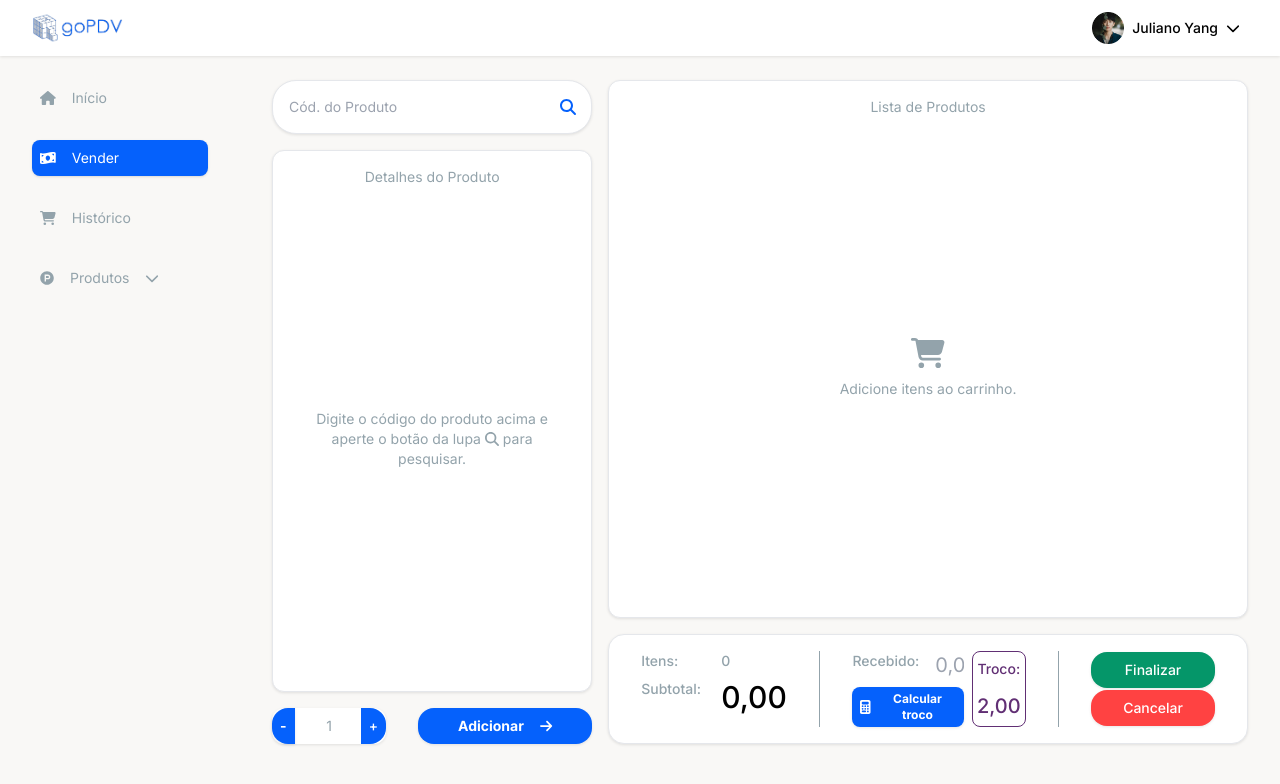
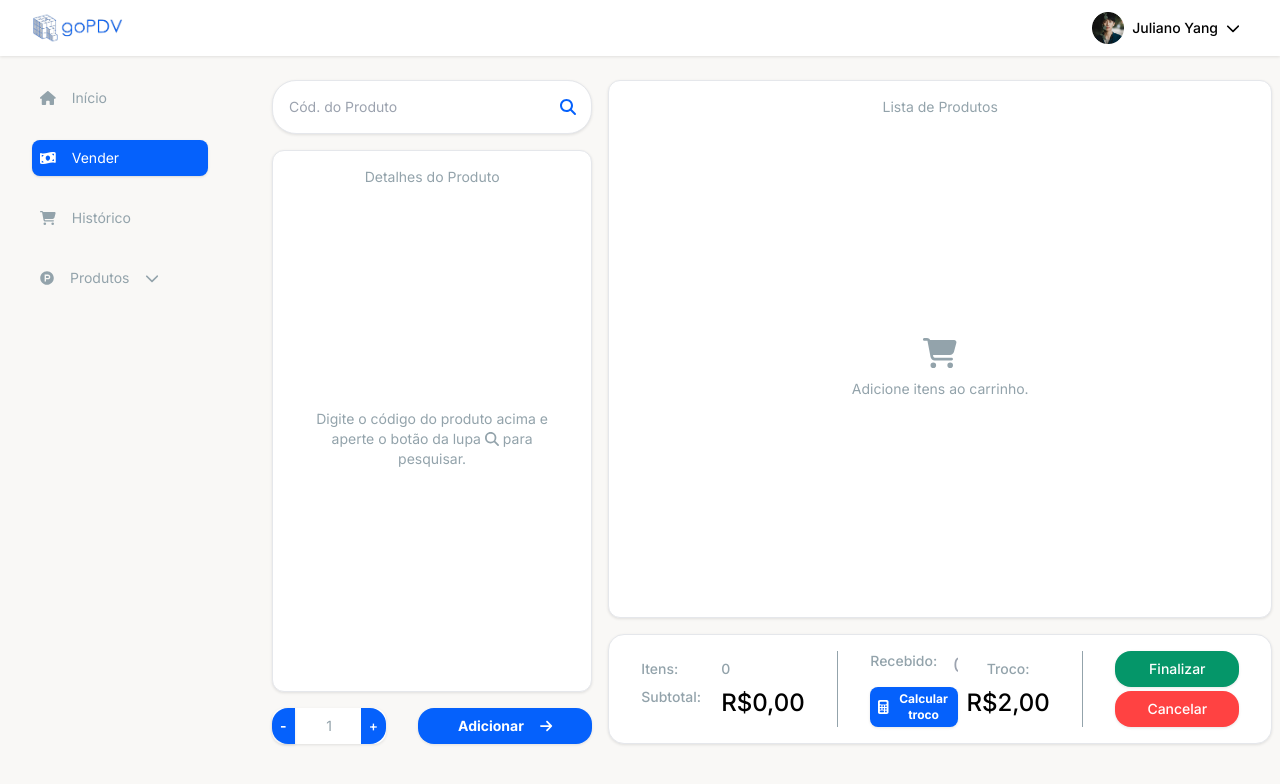
Before and after one commit to AlissonSilva07/frontend-sistema-pdv, an Angular app: page /vender in a window 1280 px wide. Shown: the top 784 px of the page. Built offline with nearby package versions, Linux system fonts and the light colour scheme.

Commit message:
Mudanças visuais no componente finalizar da tela de venda

```diff
--- a/src/app/shared/finalizar/finalizar.component.html
+++ b/src/app/shared/finalizar/finalizar.component.html
@@ -1,5 +1,5 @@
 <div class="bg-white py-4 px-8 short:px-4 flex justify-between gap-8 rounded-2xl shadow-padrao border">
-        <div class="flex flex-col items-start gap-2">
+        <div class="flex flex-col items-start justify-center gap-2">
             <div class="flex gap-4 items-center">
                 <p class="w-16 text-sm text-cinza-400 font-medium">Itens:</p>
                 <p *ngIf="totalItens; else itensZerado" class="text-cinza-400 text-sm font-medium">{{ totalItens }}</p>
@@ -9,15 +9,15 @@
             </div>
             <div class="flex gap-4 items-start">
                 <p class="w-16 text-sm text-cinza-400 font-medium">Subtotal:</p>
-                <p *ngIf="totalPreco; else precoZerado" class="text-cinza-600 text-3xl font-medium">{{ totalPreco | currency: 'BRL' }}</p>
+                <p *ngIf="totalPreco; else precoZerado" class="text-cinza-600 text-2xl font-medium">{{ totalPreco | currency: 'BRL' }}</p>
                 <ng-template #precoZerado>
-                    <p class="text-cinza-600 text-3xl font-medium">0,00</p>
+                    <p class="text-cinza-600 text-2xl font-medium">R$0,00</p>
                 </ng-template>
             </div>
         </div>
         <div class="w-1 h-18 bg-cinza-400"></div>
-        <div class="flex items-start gap-2">
-            <div class="h-full flex flex-col justify-around gap-2">
+        <div class="flex items-center gap-2">
+            <div class="h-full flex flex-col justify-center gap-2">
                 <div class="flex gap-4">
                     <p class="text-sm text-cinza-400 font-medium">Recebido:</p>
                     <input type="text" placeholder="0,00" class="text-xl w-full outline-none">
@@ -27,19 +27,14 @@
                     <p class="text-xs font-bold text-branco group-hover:brightness-90 transition-all ease-in-out delay-75">Calcular troco</p>
                 </button>
             </div>
-            <div class="w-full h-full border border-roxo flex flex-col items-center justify-around rounded-lg">
-                <p class="text-sm text-roxo font-medium">Troco:</p>
-                <p class="text-roxo text-xl font-medium">2,00</p>
+            <div class="w-full h-full flex flex-col items-center justify-center gap-2 rounded-lg">
+                <p class="text-sm text-cinza-400 font-medium">Troco:</p>
+                <p class="text-2xl font-medium">R$2,00</p>
             </div>
         </div>
         <div class="w-1 h-18 bg-cinza-400"></div>
-        <div class="flex flex-col justify-around">
+        <div class="flex flex-col gap-1">
             <app-main-button textoExibir="Finalizar" textoCor="text-branco" bgCor="bg-verde"></app-main-button>
             <app-main-button textoExibir="Cancelar" textoCor="text-branco" bgCor="bg-vermelho"></app-main-button>
         </div>
 </div>
-
-
-<!-- <div class="group flex items-start gap-2">
-
-</div> -->
```
